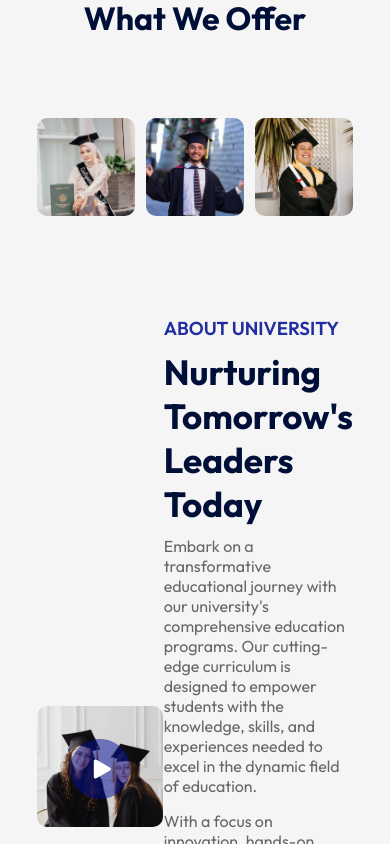
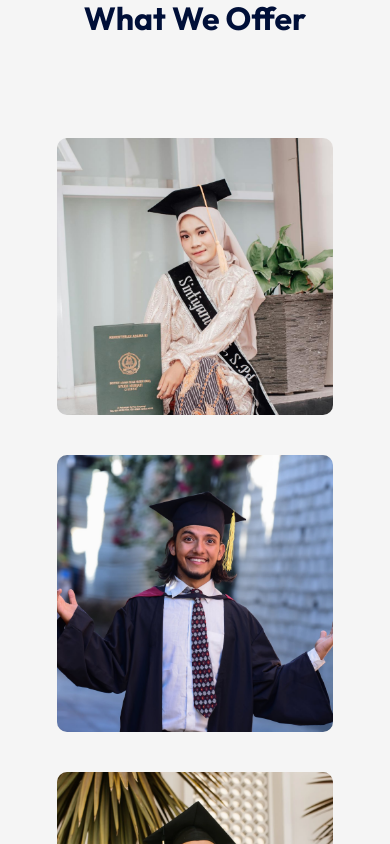
Before and after one commit to AvinashKalwale/university, a React (Vite) app in the folder educationSity/: page / in a window 390 px wide. Shown: the part 940-1784 px from the top of the page. Built offline with nearby package versions, Linux system fonts and the light colour scheme.

Commit message:
responsive design added for program and about component

```diff
--- a/educationSity/src/components/About/About.css
+++ b/educationSity/src/components/About/About.css
@@ -43,3 +43,15 @@ width: 90%;
     color: #676767;
     margin-bottom: 15px;
 }
+
+/* ------------- media query -------------- */
+
+@media (max-width:800px){
+    .about{
+        flex-direction: column;
+    }
+    .about-left{
+        flex-basis: 100%;
+        margin: 20px;
+    }
+}
--- a/educationSity/src/components/Programs/Programs.css
+++ b/educationSity/src/components/Programs/Programs.css
@@ -44,3 +44,16 @@
     opacity: 1;
     padding-top: 0;
 }
+
+/* ------------- media query -------------- */
+
+
+@media (max-width:650px){
+    .programs{
+        flex-direction: column;
+    }
+    .program{
+        flex-basis: 100%;
+        margin: 20px;
+    }
+}
```
